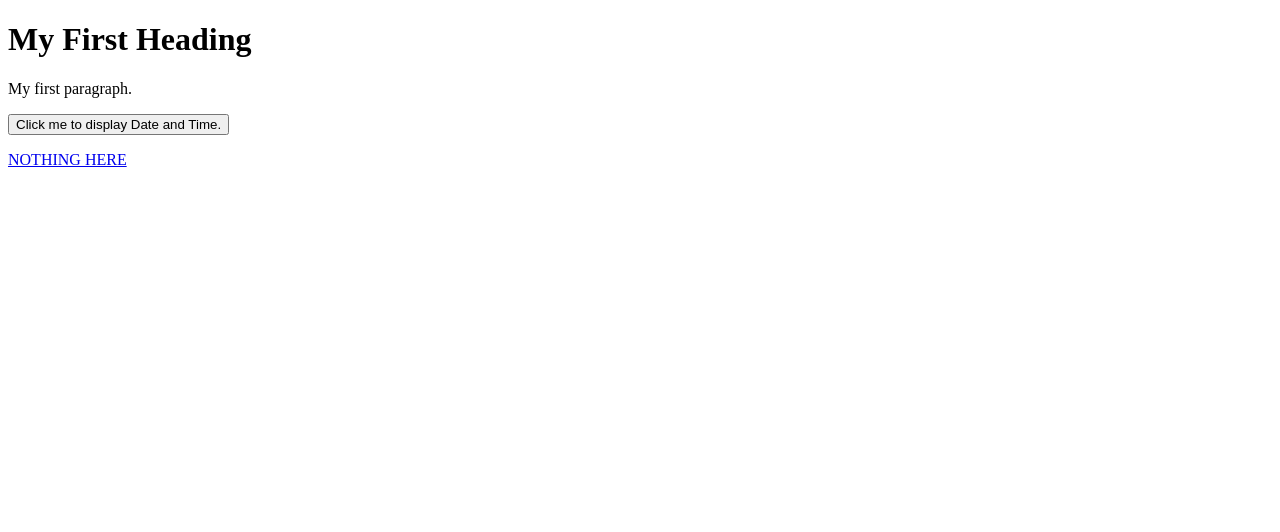
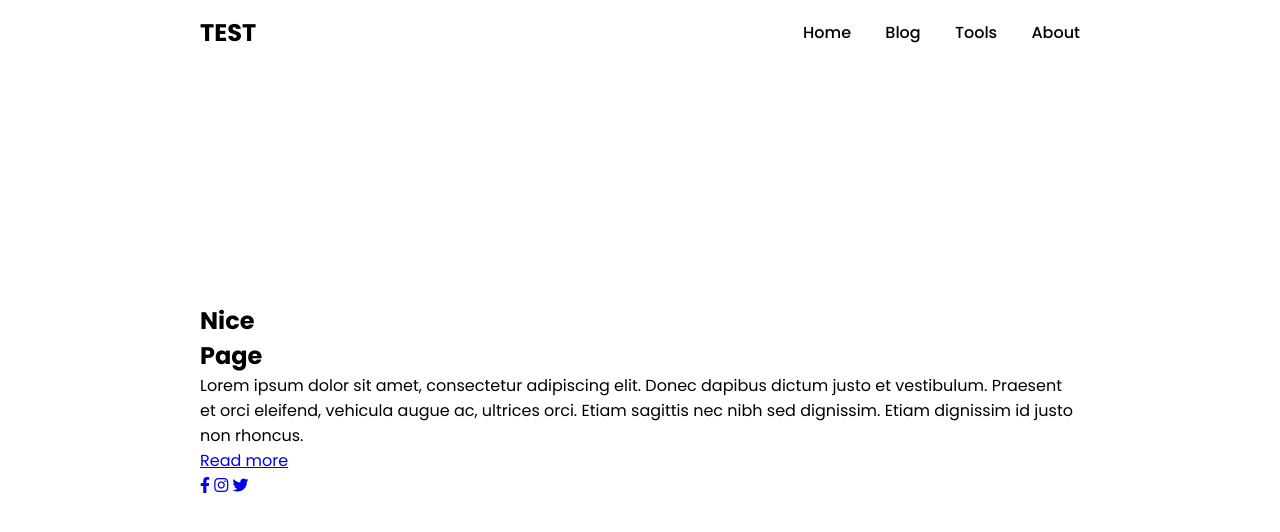
Before and after one commit to BrianNoBrain/BrianNoBrain.github.io, a plain HTML site: page index.html in a window 1280 px wide. Drawn offline with Linux system fonts and the light colour scheme.

Commit message:
change index.html

```diff
--- a/index.html
+++ b/index.html
@@ -1,15 +1,36 @@
 <!DOCTYPE html>
-<head>
-    <title>test123</title>
-</head>
 <html>
+    <head>
+        <meta charset="utf-8">
+        <meta name="viewport" content="width=device-width, initial-scale=1.0">
+        <title>Homepage</title>
+        <link rel="stylesheet" href="style.css">
+        <link rel="stylesheet" href="https://cdnjs.cloudflare.com/ajax/libs/font-awesome/6.4.0/css/all.min.css">
+    </head>
     <body>
-        <h1>My First Heading</h1>
-        <p>My first paragraph.</p>
-        <button type="button" onclick="document.getElementById('demo').innerHTML = Date()">
-            Click me to display Date and Time.
-        </button>
-        <p id="demo"></p>
-        <a href="./secret/rickroll.html">NOTHING HERE</a>
+        <header>
+            <a href="#" class="brand">TEST</a>
+            <div class="navigation">
+                <div class="navigation-items">
+                    <a href="#">Home</a>
+                    <a href="./blog.html">Blog</a>
+                    <a href="#">Tools</a>
+                    <a href="#">About</a>
+                </div>
+            </div>
+        </header>
+
+        <section class="home">
+            <div class="content">
+                <h1>Nice<br><span>Page</span></h1>
+                <p>Lorem ipsum dolor sit amet, consectetur adipiscing elit. Donec dapibus dictum justo et vestibulum. Praesent et orci eleifend, vehicula augue ac, ultrices orci. Etiam sagittis nec nibh sed dignissim. Etiam dignissim id justo non rhoncus.</p>
+                <a href="#">Read more</a>
+            </div>
+            <div class="media-icons">
+                <a href="#"><i class="fab fa-facebook-f"></i></a>
+                <a href="#"><i class="fab fa-instagram"></i></a>
+                <a href="#"><i class="fab fa-twitter"></i></a>
+            </div>
+        </section>
     </body>
 </html>
--- /dev/null
+++ b/style.css
@@ -0,0 +1,71 @@
+@import url('https://fonts.googleapis.com/css2?family=Poppins:wght@200;300;400;500;600;700&display=swap');
+
+*{
+    margin: 0;
+    padding: 0;
+    box-sizing: border-box;
+    font-family: "Poppins", sans-serif;
+}
+
+header{
+    z-index: 999;
+    position: absolute;
+    top: 0;
+    left: 0;
+    width: 100%;
+    display: flex;
+    justify-content: space-between;
+    align-items: center;
+    padding: 15px 200px;
+    transition: 0.5s ease;
+}
+
+header .brand{
+    color: #000;
+    font-size: 1.5em;
+    font-weight: 700;
+    text-transform: uppercase;
+    text-decoration: none;
+}
+
+header .navigation{
+    position: relative;
+}
+
+header .navigation .navigation-items a{
+    position: relative;
+    color: #000;
+    font-size: 1em;
+    font-weight: 500;
+    text-decoration: none;
+    margin-left: 30px;
+    transition: 0.3 ease;
+}
+
+header .navigation .navigation-items a:before{
+    content: ' ';
+    position: absolute;
+    background: #000;
+    width: 0;
+    height: 3px;
+    bottom: 0;
+    left: 0;
+    transition: 0.3 ease;
+}
+
+header .navigation .navigation-items a:hover:before{
+    width: 100%;
+}
+
+section{
+    padding: 100px 200px;
+}
+
+.home{
+    position: relative;
+    width: 100%;
+    min-height: 100vh;
+    display: flex;
+    justify-content: center;
+    flex-direction: column;
+}
```
Also changed, not shown: blog.html (added).
